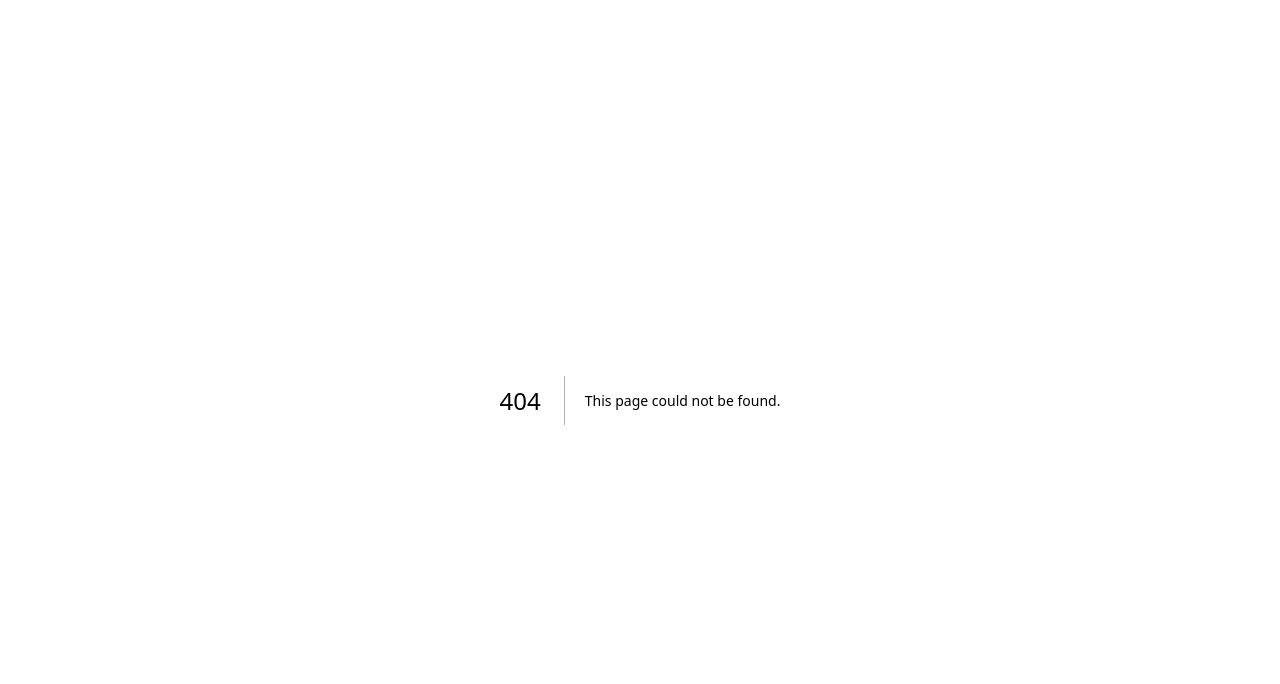
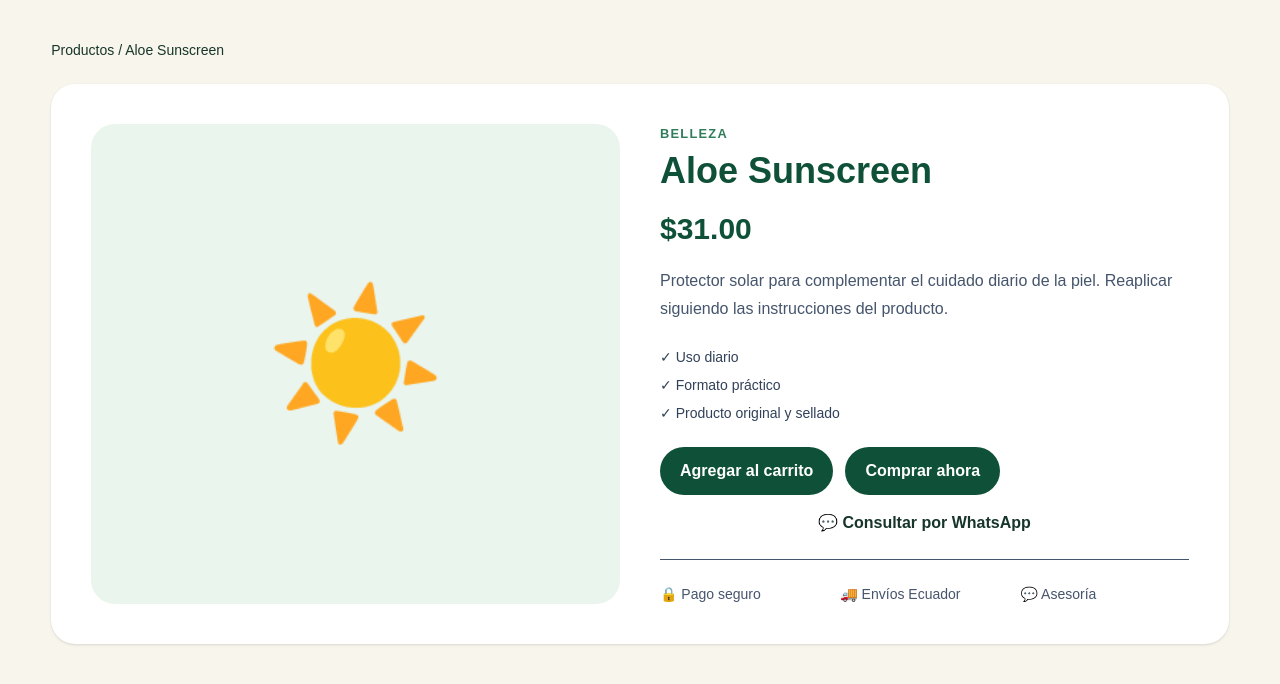
Before and after one commit to AndreaDu2026/aloe-bienestar-store, a Next.js app: page /producto/aloe-sunscreen in a window 1280 px wide. Before the commit this address had no page. Shown: the top 684 px of the page. Built offline with nearby package versions, Linux system fonts and the light colour scheme.

Commit message:
feat: add product detail conversion page

```diff
--- /dev/null
+++ b/app/producto/[slug]/page.tsx
@@ -0,0 +1,30 @@
+import Link from 'next/link';
+import { notFound } from 'next/navigation';
+import AddToCartButton from '@/components/AddToCartButton';
+import { getProduct, products } from '@/lib/products';
+
+export function generateStaticParams() { return products.map((p) => ({ slug: p.slug })); }
+
+export default async function ProductPage({ params }: { params: Promise<{ slug: string }> }) {
+  const { slug } = await params;
+  const product = getProduct(slug);
+  if (!product) notFound();
+
+  return <main className="min-h-screen bg-[var(--cream)] py-10"><div className="container">
+    <div className="mb-6 text-sm"><Link href="/productos" className="text-[var(--green)]">Productos</Link> <span> / {product.name}</span></div>
+    <div className="grid gap-10 rounded-3xl bg-white p-6 shadow-sm md:grid-cols-2 md:p-10">
+      <div className="flex min-h-96 items-center justify-center rounded-3xl bg-[var(--pale)] text-[9rem]">{product.icon}</div>
+      <div className="flex flex-col justify-center">
+        {product.badge && <span className="mb-3 w-fit rounded-full bg-[var(--sage)] px-3 py-1 text-xs font-bold text-[var(--deep)]">{product.badge}</span>}
+        <small className="font-bold uppercase tracking-widest text-[var(--green)]">{product.category}</small>
+        <h1 className="mt-2 text-4xl font-bold text-[var(--deep)]">{product.name}</h1>
+        <div className="mt-5 flex items-center gap-3"><strong className="text-3xl text-[var(--deep)]">${product.price.toFixed(2)}</strong>{product.compareAtPrice && <del className="text-slate-400">${product.compareAtPrice.toFixed(2)}</del>}</div>
+        <p className="mt-5 leading-7 text-slate-600">{product.description}</p>
+        <ul className="my-6 space-y-2 text-sm text-slate-700">{product.features.map((f) => <li key={f}>✓ {f}</li>)}</ul>
+        <div className="flex flex-wrap gap-3"><AddToCartButton product={product} /><AddToCartButton product={product} buyNow /></div>
+        <a href={`https://wa.me/${process.env.NEXT_PUBLIC_WHATSAPP_NUMBER || '5939999999999'}?text=${encodeURIComponent(`Hola, quiero información sobre ${product.name}`)}`} target="_blank" rel="noreferrer" className="mt-4 text-center font-semibold text-[var(--green)]">💬 Consultar por WhatsApp</a>
+        <div className="mt-6 grid gap-3 border-t pt-6 text-sm text-slate-600 sm:grid-cols-3"><span>🔒 Pago seguro</span><span>🚚 Envíos Ecuador</span><span>💬 Asesoría</span></div>
+      </div>
+    </div>
+  </div></main>;
+}
```
